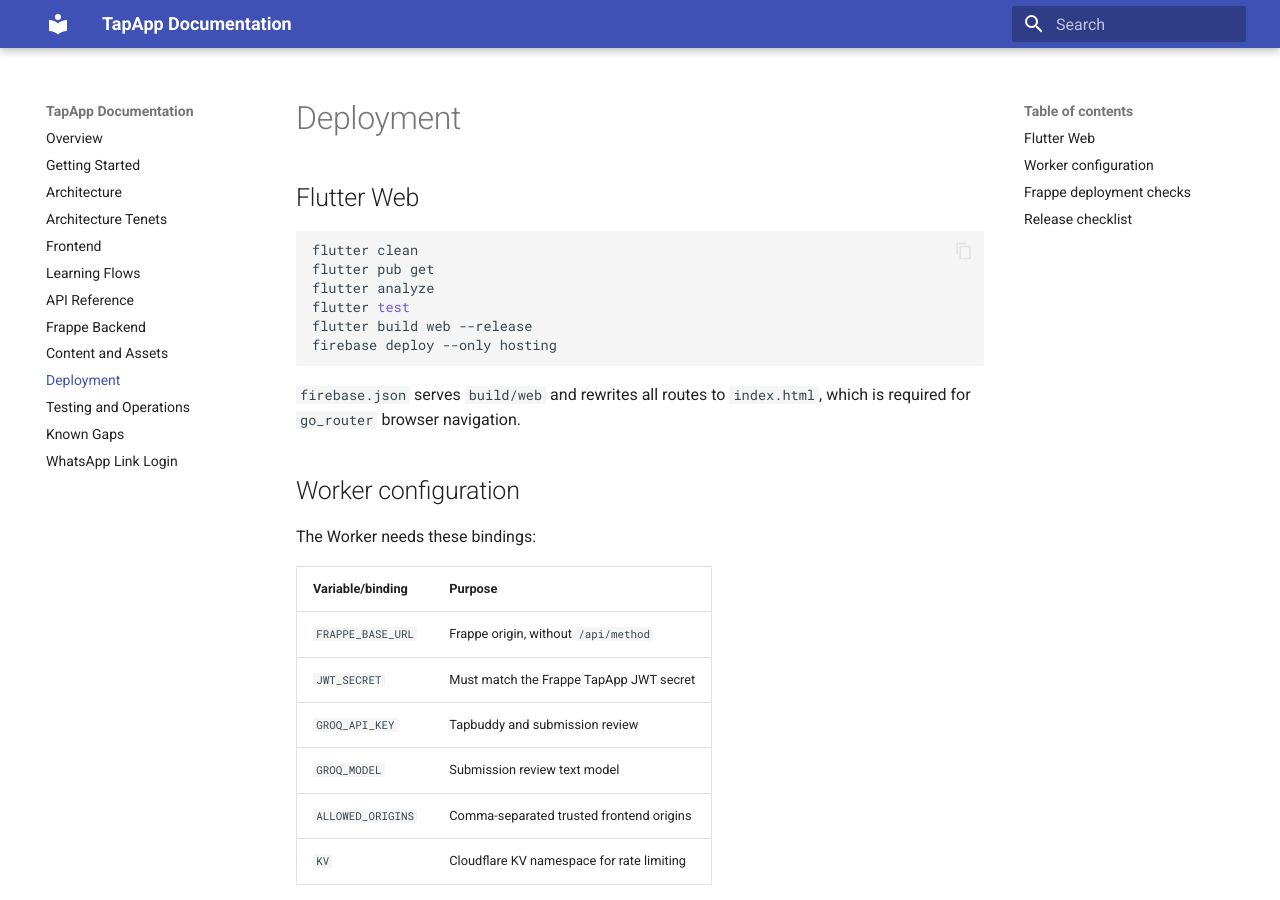
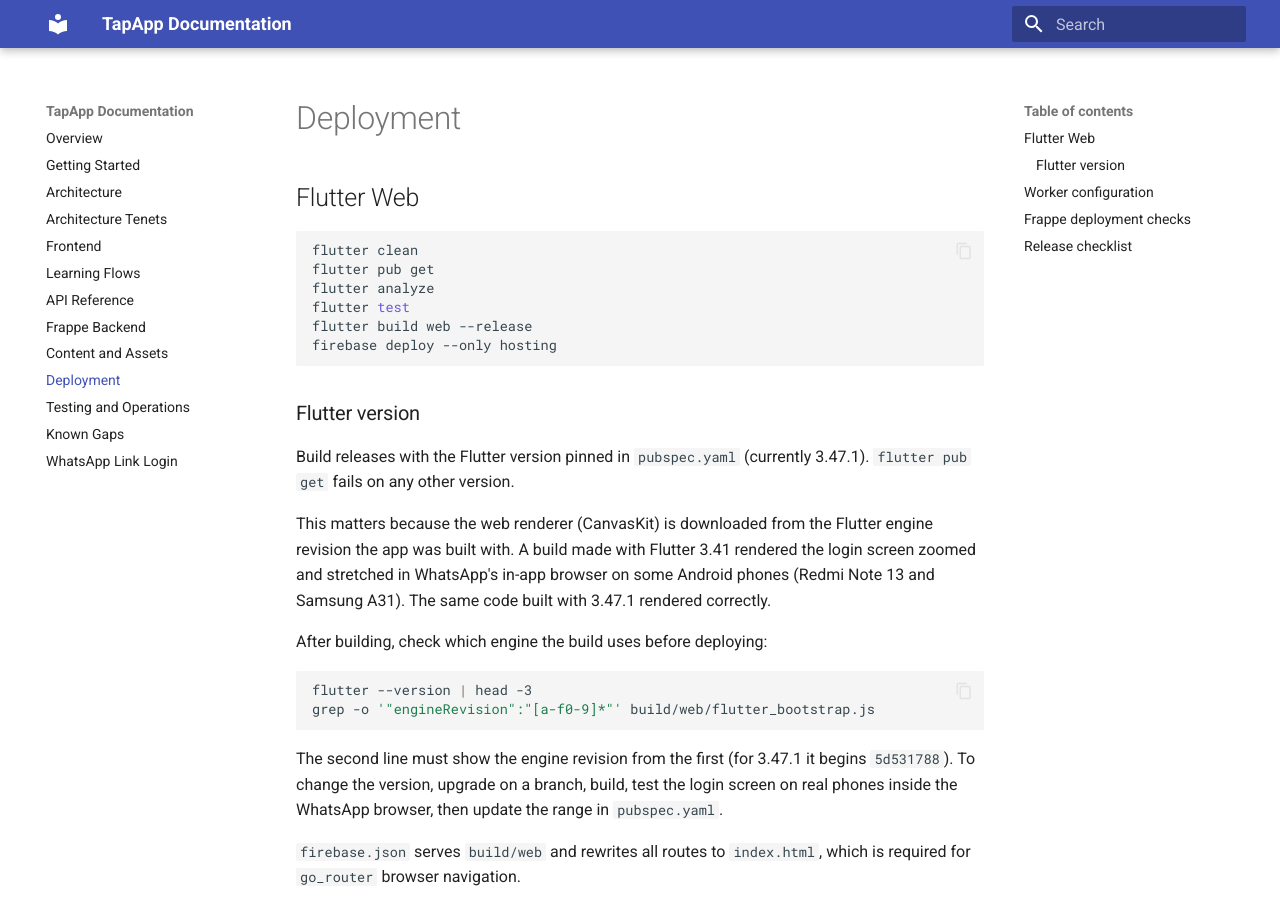
Before and after one commit to theapprenticeproject/flutter_native_webapp, an MkDocs documentation site: the page built from documentation/deployment.md, in a window 1280 px wide and 900 px high. Built offline with MkDocs 1.6.1 and Material for MkDocs 9.7.7, drawn with Linux system fonts in a browser that asks for light colours; some of the changed text lies outside the part shown.

Commit message:
Pin Flutter to 3.47.1 and document the version check
pubspec.yaml now requires Flutter >=3.47.1 <3.48.0. A deployment built with
Flutter 3.41 rendered incorrectly in WhatsApp's in-app browser on some Android
phones; the same code on 3.47.1 renders correctly. The deployment doc gains a
Flutter version section, an engineRevision check and a release checklist item.

Co-Authored-By: Claude Sonnet 5.5 <noreply@anthropic.com>

````diff
--- a/documentation/deployment.md
+++ b/documentation/deployment.md
@@ -10,6 +10,21 @@ flutter test
 flutter build web --release
 firebase deploy --only hosting
 ```
+
+### Flutter version
+
+Build releases with the Flutter version pinned in `pubspec.yaml` (currently 3.47.1). `flutter pub get` fails on any other version.
+
+This matters because the web renderer (CanvasKit) is downloaded from the Flutter engine revision the app was built with. A build made with Flutter 3.41 rendered the login screen zoomed and stretched in WhatsApp's in-app browser on some Android phones (Redmi Note 13 and Samsung A31). The same code built with 3.47.1 rendered correctly.
+
+After building, check which engine the build uses before deploying:
+
+```bash
+flutter --version | head -3
+grep -o '"engineRevision":"[a-f0-9]*"' build/web/flutter_bootstrap.js
+```
+
+The second line must show the engine revision from the first (for 3.47.1 it begins `5d531788`). To change the version, upgrade on a branch, build, test the login screen on real phones inside the WhatsApp browser, then update the range in `pubspec.yaml`.
 
 `firebase.json` serves `build/web` and rewrites all routes to `index.html`, which is required for `go_router` browser navigation.
 
@@ -53,6 +68,7 @@ Never commit production JWT, Groq, Frappe API, or analytics secrets. If a secret
 
 - No secrets or learner data in the commit.
 - Flutter analysis and tests pass.
+- Built with the pinned Flutter version, and `engineRevision` in `build/web/flutter_bootstrap.js` matches it.
 - Worker dry run/deploy succeeds.
 - `mkdocs build --strict` succeeds.
 - All bundled assets load in a release build.
--- a/pubspec.yaml
+++ b/pubspec.yaml
@@ -5,6 +5,10 @@ version: 1.0.0+1
 
 environment:
   sdk: ^3.11.5
+  # Pinned: the web renderer (CanvasKit) comes from the Flutter engine, and a 3.41
+  # build rendered incorrectly in WhatsApp's browser on some Android phones.
+  # Upgrade deliberately: test on real phones, then change this range.
+  flutter: ">=3.47.1 <3.48.0"
 
 dependencies:
   flutter:
````
Also changed, not shown: README.md (+1 -1 lines), 1 other file.
